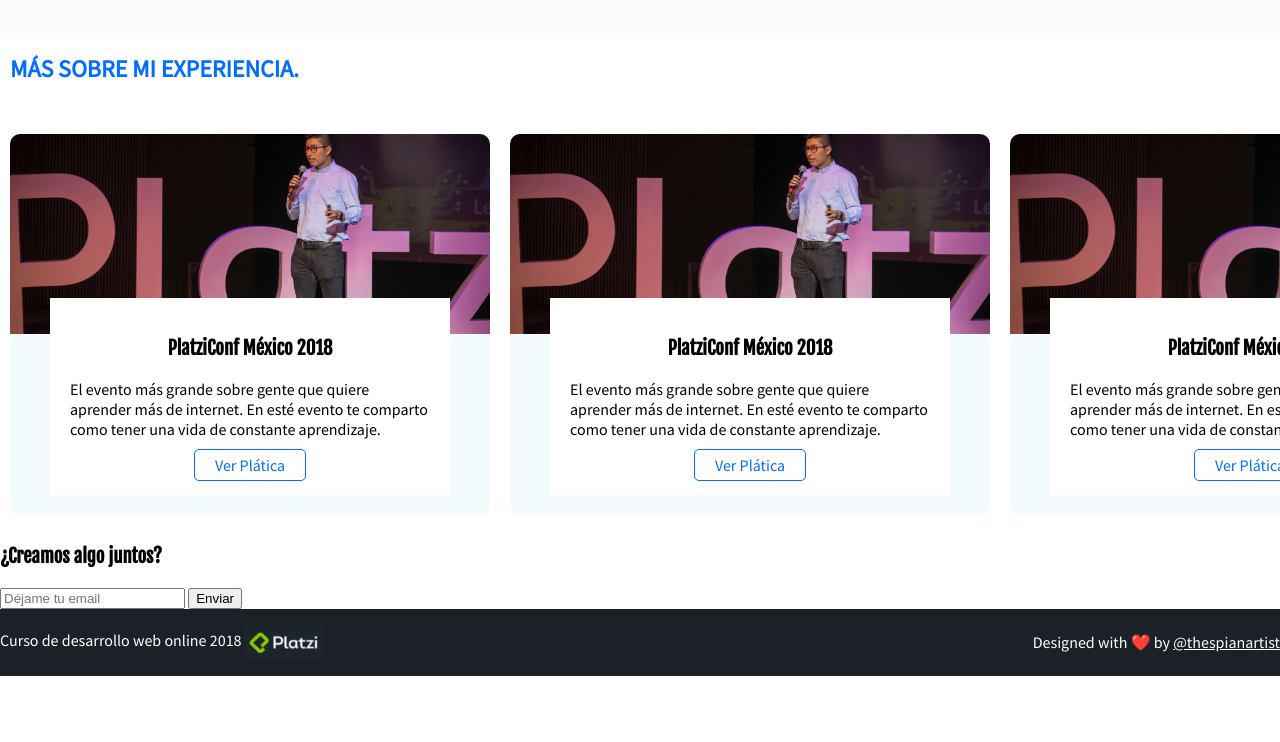
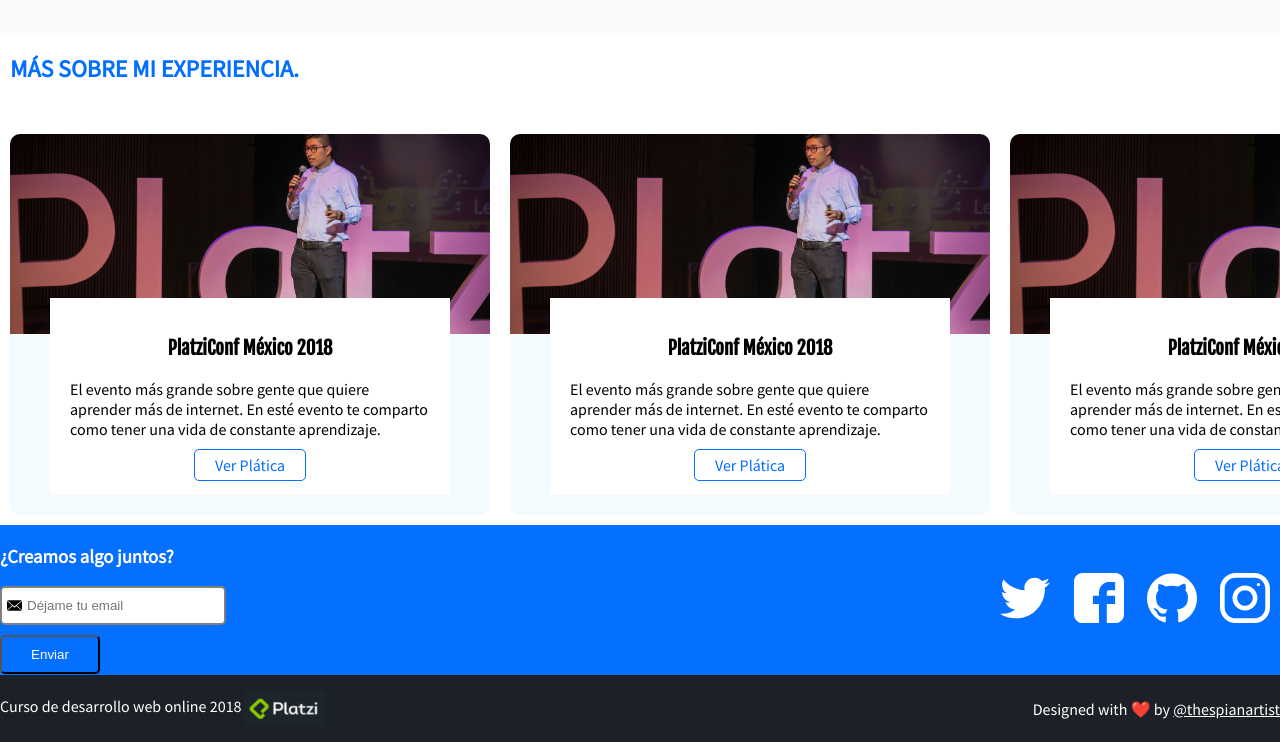
Before and after one commit to ludwingperezt/ejemplo-responsive-design, a plain HTML site: page index.html in a window 1280 px wide. Shown: the part 1362-2104 px from the top of the page. Before the commit the page ends 2038 px from the top, so only its background shows below. Drawn offline with Linux system fonts and the light colour scheme.

Commit message:
Agregados los estilos para la sección de contacto

```diff
--- a/css/estilos.css
+++ b/css/estilos.css
@@ -183,3 +183,66 @@ h2 {
 .event-list-title {
     margin-left: 10px;
 }
+
+.contact {
+    background-color: #056fff;
+    color: white;
+    height: 150px;
+    display: flex;
+    align-items: center;
+    justify-content: space-between;
+}
+
+.social {
+
+}
+
+.social-link {
+    display: inline-block;
+    width: 50px;
+    height: 50px;
+    margin: 0 10px;
+    background-size: 50px 50px;
+}
+
+.social-link.twitter {
+    background-image: url('../images/twitter.svg');
+}
+
+.social-link.facebook {
+    background-image: url('../images/facebook.svg');
+}
+
+.social-link.github {
+    background-image: url('../images/github.svg');
+}
+
+.social-link.instagram {
+    background-image: url('../images/instagram.svg');
+}
+
+.form-email input {
+    border-color: gray;
+    padding: 10px 20px 10px 25px; /*El padding ajusta el texto mostrado adentro del input*/
+    border-style: solid;
+    border-radius: 5px;
+    background-image: url('../images/envelope.svg');
+    background-size: 15px 15px;
+    background-repeat: no-repeat;
+    background-position-y: center;
+    background-position-x: 5px;
+}
+
+.form-email button {
+    display: block;
+    background: transparent;
+    color: white;
+    padding: 10px 0;
+    width: 100px;
+    border-radius: 5px;
+    margin-top: 10px; /* Centrar el elemento según el elemento anterior (el input) */
+}
+
+.form-email h3 {
+    font-family: 'Source Sans Pro', sans-serif;
+}
--- a/index.html
+++ b/index.html
@@ -113,6 +113,12 @@
                 <input type="text" placeholder="Déjame tu email">
                 <button>Enviar</button>
             </form>
+            <div class="social">
+                <a href="#" class="social-link twitter"></a>
+                <a href="#" class="social-link facebook"></a>
+                <a href="#" class="social-link github"></a>
+                <a href="#" class="social-link instagram"></a>
+            </div>
         </section>
         <footer class="footer">
             <div class="">
```
